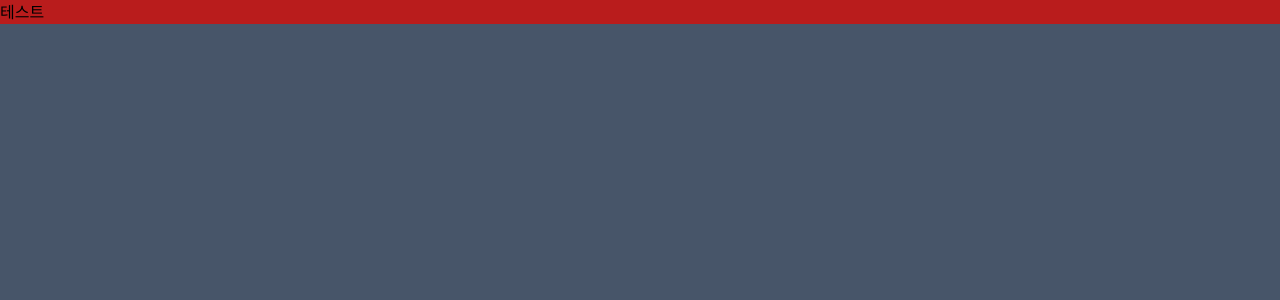
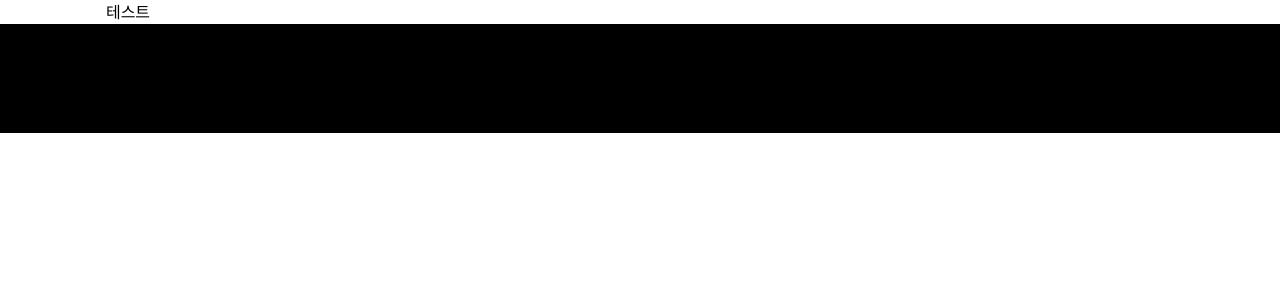
Before and after one commit to eonduck2/brace-myself, a React app: page / in a window 1280 px wide. Shown: the top 300 px of the page. Built offline with nearby package versions, Linux system fonts and the light colour scheme.

Commit message:
:package: 이종수: 헤더 컨테이너 컴포넌트 재정의

```diff
--- a/src/client/components/container/Container.tsx
+++ b/src/client/components/container/Container.tsx
@@ -7,7 +7,7 @@ const BasicContainer: React.FC<IContainer> = ({ children }) => {
 };
 
 const FlexContainer: React.FC<IContainer> = ({ children }) => {
-  return <StyledFlex className="bg-red-700">{children}</StyledFlex>;
+  return <StyledFlex>{children}</StyledFlex>;
 };
 
 const GridContainer: React.FC<IContainer> = ({ children }) => {
--- a/src/client/components/header/Header.tsx
+++ b/src/client/components/header/Header.tsx
@@ -10,8 +10,8 @@ import {
 
 const Header: React.FC<IHeader> = () => {
   return (
-    <StyledHeader className="bg-slate-600 w-full h-full">
-      <FlexContainer className="w-80">
+    <StyledHeader className="bg-black w-full h-1/6">
+      <FlexContainer>
         <HeaderButton />
       </FlexContainer>
     </StyledHeader>
--- a/src/client/components/header/headerButton/HeaderButton.tsx
+++ b/src/client/components/header/headerButton/HeaderButton.tsx
@@ -1,9 +1,14 @@
 import React from "react";
 import StyledHeaderButton from "./HeaderButton.style";
 import IHeaderButton from "./HeaderButton.interface";
+import StyledHeaderButtonContainer from "./HeaderButtonContainer.style";
 
 const HeaderButton: React.FC<IHeaderButton> = () => {
-  return <StyledHeaderButton>테스트</StyledHeaderButton>;
+  return (
+    <StyledHeaderButtonContainer className="bg-white">
+      <StyledHeaderButton>테스트</StyledHeaderButton>
+    </StyledHeaderButtonContainer>
+  );
 };
 
 export default HeaderButton;
--- /dev/null
+++ b/src/client/components/header/headerButton/HeaderButtonContainer.style.ts
@@ -0,0 +1,10 @@
+import styled from "styled-components";
+import { StyledFlex, StyledGrid } from "../../container/Container.style";
+
+const StyledHeaderButtonContainer = styled(StyledGrid)`
+  width: 100%;
+  height: 10%;
+  grid-template-columns: repeat(5, 1fr);
+`;
+
+export default StyledHeaderButtonContainer;
--- a/src/client/index.tsx
+++ b/src/client/index.tsx
@@ -8,7 +8,7 @@ import { createRoot } from "react-dom/client";
 import App from "./App";
 
 // * 리액트 18 버전 이상 렌더링 방식
-createRoot(document.getElementById("root") as HTMLElement).render(
+createRoot(document.getElementById("root")!).render(
   <React.StrictMode>
     <App />
   </React.StrictMode>
--- a/src/server/server.ts
+++ b/src/server/server.ts
@@ -24,7 +24,6 @@ app.use(webpackHotMiddleware(compiler));
 app.use(express.static(path.join(___dirname, "public")));
 app.use(express.static(path.join(___dirname, "src")));
 
-// 모든 요청에 대해 index.html 반환
 app.get("/", (req, res) => {
   res.sendFile(path.join(___dirname, "public", "index.html"));
 });
```
